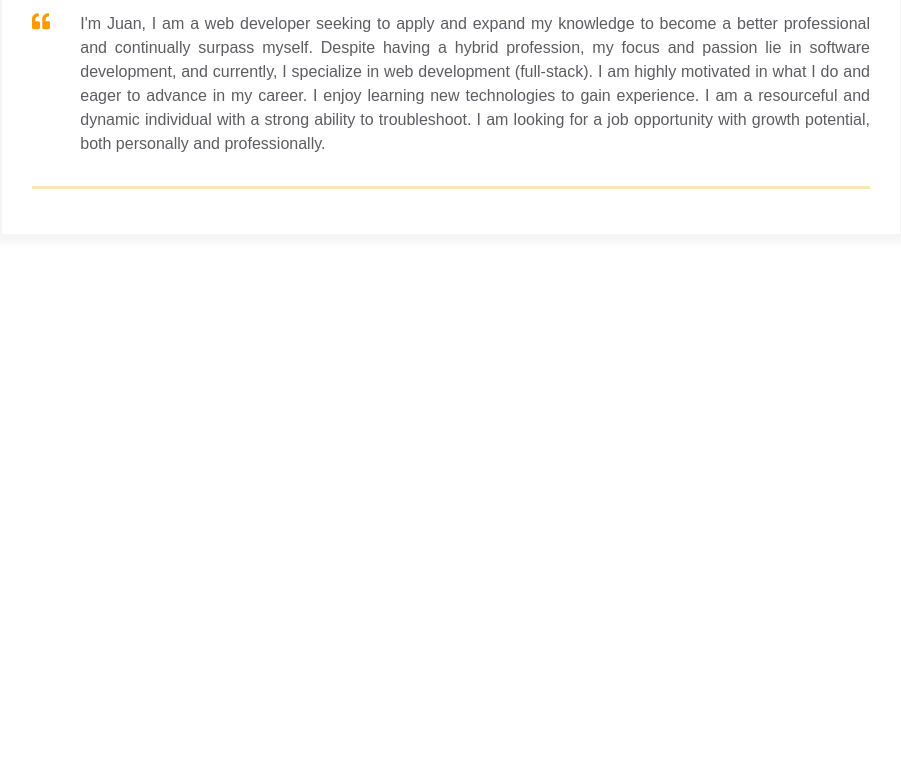
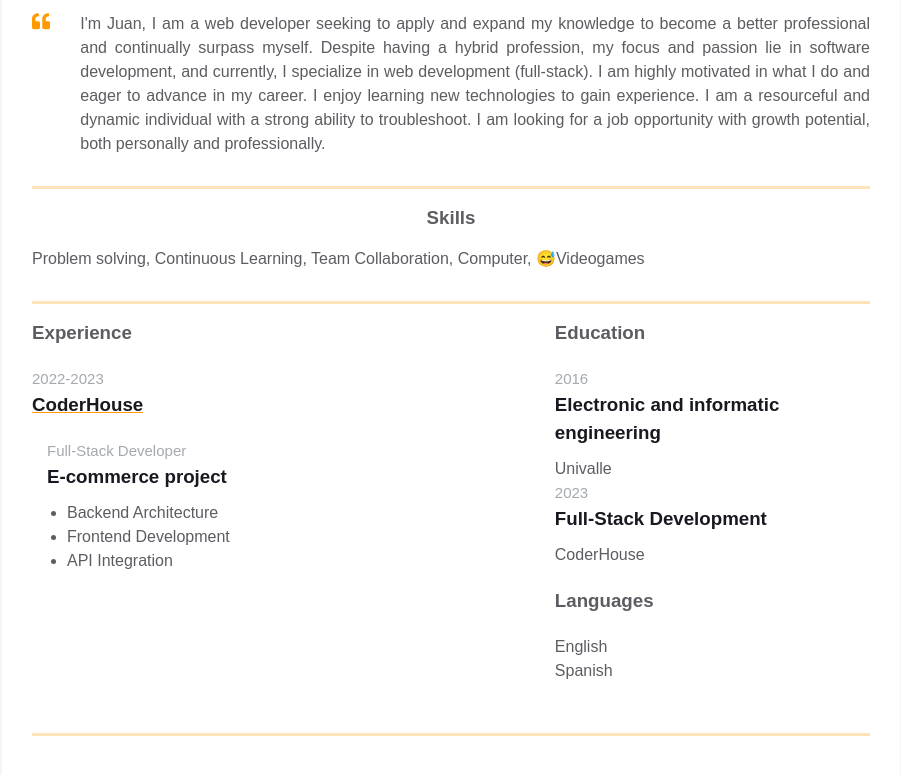
Before and after one commit to JPjok3r/homepage, a plain HTML site: page index.html in a window 1280 px wide. Shown: the part 353-1128 px from the top of the page, without its empty margins (189-1090 px from the left). Before the commit the page ends 800 px from the top, so only its background shows below. Drawn offline with Linux system fonts and the light colour scheme.

Commit message:
Added: timeline and additional info to resume page

```diff
--- a/index.html
+++ b/index.html
@@ -69,24 +69,84 @@
                     <div class="intro">
                         <div class="intro__icon-wrapper">
                             <svg class="intro__icon" xmlns="http://www.w3.org/2000/svg" viewBox="0 0 512 512">
-                        <path
-                          d="M464 256h-80v-64c0-35.3 28.7-64 64-64h8c13.3 0 24-10.7
+                                <path d="M464 256h-80v-64c0-35.3 28.7-64 64-64h8c13.3 0 24-10.7
                           24-24V56c0-13.3-10.7-24-24-24h-8c-88.4 0-160 71.6-160 160v240c0
                           26.5 21.5 48 48 48h128c26.5 0 48-21.5
                           48-48V304c0-26.5-21.5-48-48-48zm-288 0H96v-64c0-35.3 28.7-64
                           64-64h8c13.3 0 24-10.7 24-24V56c0-13.3-10.7-24-24-24h-8C71.6 32 0
                           103.6 0 192v240c0 26.5 21.5 48 48 48h128c26.5 0
-                          48-21.5 48-48V304c0-26.5-21.5-48-48-48z"
-                        ></path>
+                          48-21.5 48-48V304c0-26.5-21.5-48-48-48z"></path>
                             </svg>
                         </div>
-                    <p class="intro_text">I'm Juan, I am a web developer seeking to apply and expand my knowledge to become a better professional
-                        and continually surpass myself. Despite having a hybrid profession, my focus and passion lie in software development,
+                        <p class="intro_text">I'm Juan, I am a web developer seeking to apply and expand my knowledge to
+                            become a better professional
+                            and continually surpass myself. Despite having a hybrid profession, my focus and passion lie
+                            in software development,
                             and currently, I specialize in web development (full-stack).
-                        I am highly motivated in what I do and eager to advance in my career. I enjoy learning new technologies to gain experience.
-                        I am a resourceful and dynamic individual with a strong ability to troubleshoot. I am looking for a job opportunity with
+                            I am highly motivated in what I do and eager to advance in my career. I enjoy learning new
+                            technologies to gain experience.
+                            I am a resourceful and dynamic individual with a strong ability to troubleshoot. I am
+                            looking for a job opportunity with
                             growth potential, both personally and professionally.
                         </p>
+                    </div>
+                </div>
+            </div>
+            <div class="container">
+                <div class="resume__block">
+                    <div class="skills">
+                        <h3 class="skills__header">Skills</h3>
+                        <p class="skills__text">Problem solving, Continuous Learning, Team Collaboration, Computer,
+                            &#x1F605;Videogames</p>
+                    </div>
+                </div>
+            </div>
+            <div class="container">
+                <div class="resume__block">
+                    <div class="main-info fh">
+                        <div class="experiences">
+                            <h3 class="experiences__header">Experience</h3>
+                            <div class="experiences__company">
+                                <div class="experiences__company-header">
+                                    <span class="experiences__company-header-durability">2022-2023</span>
+                                    <h3 class="experiences__company-header-name">CoderHouse</h3>
+                                </div>
+
+                                <div class="experiences__company-project">
+                                    <span class="experiences__company-project-role">Full-Stack Developer</span>
+                                    <h3 class="experiences__company-project-name">E-commerce project</h3>
+                                    <ul class="experiences__company-project-responsibilities">
+                                        <li>Backend Architecture</li>
+                                        <li>Frontend Development</li>
+                                        <li>API Integration</li>
+                                    </ul>
+                                </div>
+                            </div>
+                        </div>
+
+                        <div class="additional-info fv">
+                            <div class="additional-info fv">
+                                <div class="additional-info__education">
+                                  <h3 class="additional-info__education-header">Education</h3>
+                                  <div class="additional-info__education-university">
+                                    <span class="additional-info__education-university-durability"> 2016 </span>
+                                    <h3 class="additional-info__education-university-speciality">Electronic and informatic engineering</h3>
+                                    <p class="additional-info__education-university-name">Univalle</p>
+                                  </div>
+                                  <div class="additional-info__education-university">
+                                    <span class="additional-info__education-university-durability"> 2023 </span>
+                                    <h3 class="additional-info__education-university-speciality">Full-Stack Development</h3>
+                                    <p class="additional-info__education-university-name">CoderHouse</p>
+                                  </div>
+                                </div>
+
+                                <div class="additional-info__languages">
+                                  <h3 class="additional-info__languages-header">Languages</h3>
+                                  <p class="additional-info__languages-item">English</p>
+                                  <p class="additional-info__languages-item">Spanish</p>
+                                </div>
+                              </div>
+                        </div>
                     </div>
                 </div>
             </div>
```
Lines whose indentation alone changed are shown as unchanged.
